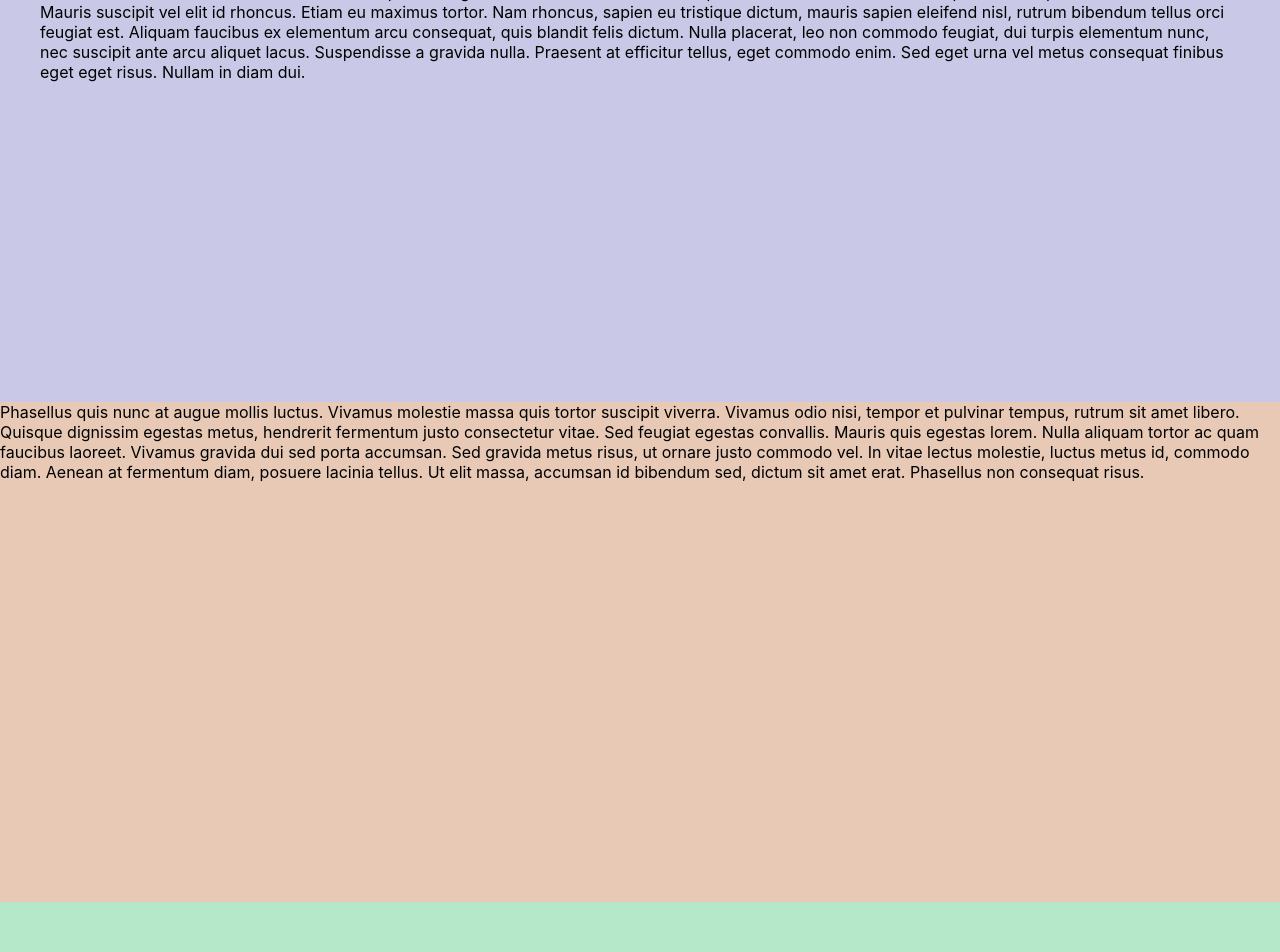
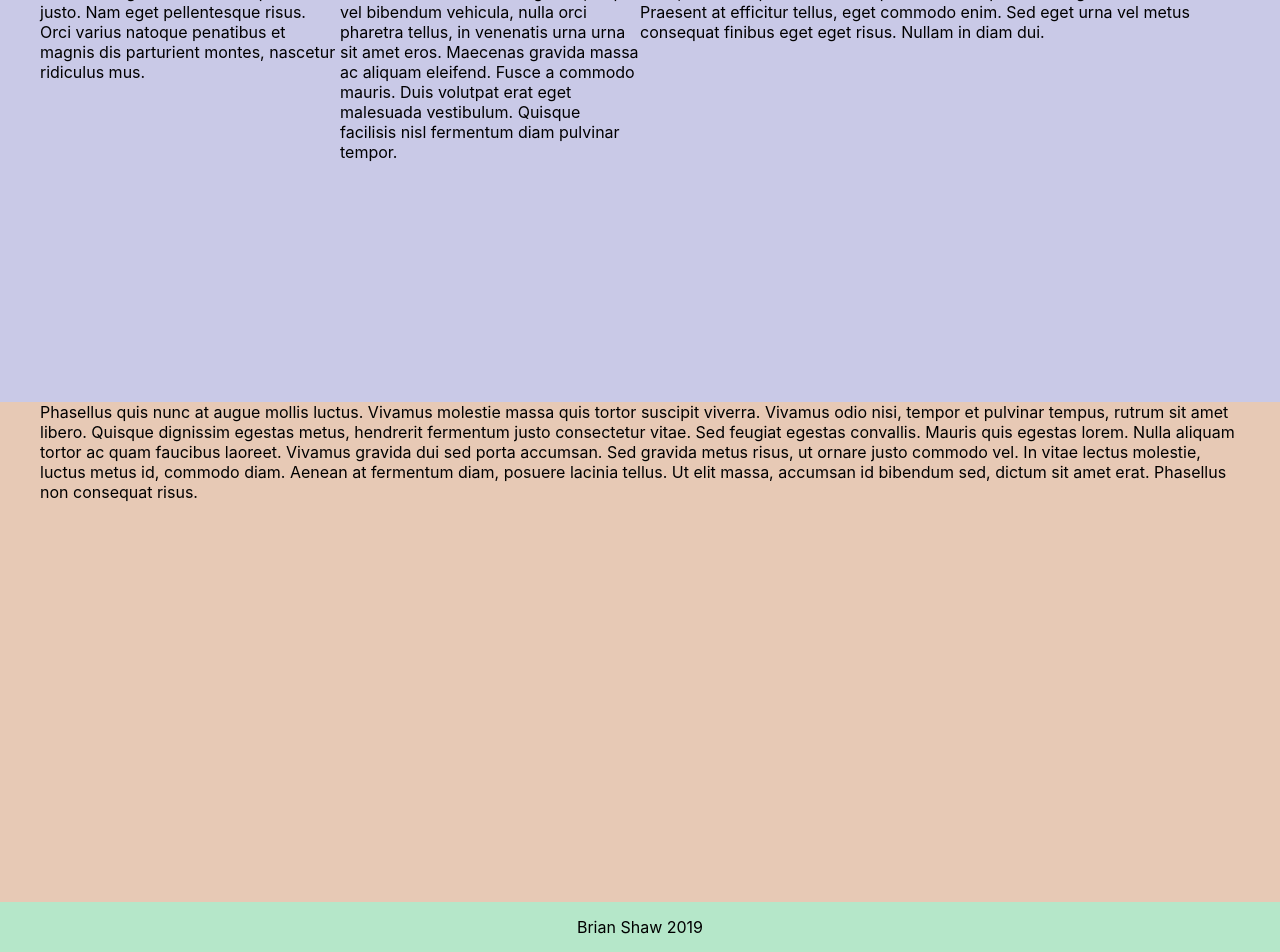
Before and after one commit to brishaw/react-homepage, a React (Create React App) app: page / in a window 1280 px wide. Shown: the part 1407-2359 px from the top of the page. Built offline with nearby package versions, Linux system fonts and the light colour scheme.

Commit message:
continue styling...

```diff
--- a/src/Components/About.js
+++ b/src/Components/About.js
@@ -6,13 +6,13 @@ class About extends Component {
     return (
       <section className="about">
         <section className="pane">
-          <article>
+          <article className="frame">
             <p>Phasellus quis eros lorem. Aliquam porttitor magna sed odio consequat varius ac id erat. Aliquam suscipit semper lorem sit amet cursus. Mauris id ex ac magna venenatis aliquet a nec justo. Nam eget pellentesque risus. Orci varius natoque penatibus et magnis dis parturient montes, nascetur ridiculus mus.</p>
           </article>
-          <article>
+          <article className="frame">
             <p>Duis non luctus ligula. Nunc laoreet convallis egestas. Aliquam laoreet, arcu nec volutpat consectetur, lectus lectus molestie justo, sit amet pulvinar nulla nisi accumsan leo. Cras egestas, turpis vel bibendum vehicula, nulla orci pharetra tellus, in venenatis urna urna sit amet eros. Maecenas gravida massa ac aliquam eleifend. Fusce a commodo mauris. Duis volutpat erat eget malesuada vestibulum. Quisque facilisis nisl fermentum diam pulvinar tempor.</p>
           </article>
-          <article>
+          <article className="frame">
             <p>Mauris suscipit vel elit id rhoncus. Etiam eu maximus tortor. Nam rhoncus, sapien eu tristique dictum, mauris sapien eleifend nisl, rutrum bibendum tellus orci feugiat est. Aliquam faucibus ex elementum arcu consequat, quis blandit felis dictum. Nulla placerat, leo non commodo feugiat, dui turpis elementum nunc, nec suscipit ante arcu aliquet lacus. Suspendisse a gravida nulla. Praesent at efficitur tellus, eget commodo enim. Sed eget urna vel metus consequat finibus eget eget risus. Nullam in diam dui.</p>
           </article>
         </section>
--- a/src/Components/Contact.js
+++ b/src/Components/Contact.js
@@ -5,9 +5,11 @@ class Contact extends Component {
   render() {
     return (
       <section className="contact">
-        <article>
-          <p>Phasellus quis nunc at augue mollis luctus. Vivamus molestie massa quis tortor suscipit viverra. Vivamus odio nisi, tempor et pulvinar tempus, rutrum sit amet libero. Quisque dignissim egestas metus, hendrerit fermentum justo consectetur vitae. Sed feugiat egestas convallis. Mauris quis egestas lorem. Nulla aliquam tortor ac quam faucibus laoreet. Vivamus gravida dui sed porta accumsan. Sed gravida metus risus, ut ornare justo commodo vel. In vitae lectus molestie, luctus metus id, commodo diam. Aenean at fermentum diam, posuere lacinia tellus. Ut elit massa, accumsan id bibendum sed, dictum sit amet erat. Phasellus non consequat risus.</p>
-        </article>
+        <section className="pane">
+          <article>
+            <p>Phasellus quis nunc at augue mollis luctus. Vivamus molestie massa quis tortor suscipit viverra. Vivamus odio nisi, tempor et pulvinar tempus, rutrum sit amet libero. Quisque dignissim egestas metus, hendrerit fermentum justo consectetur vitae. Sed feugiat egestas convallis. Mauris quis egestas lorem. Nulla aliquam tortor ac quam faucibus laoreet. Vivamus gravida dui sed porta accumsan. Sed gravida metus risus, ut ornare justo commodo vel. In vitae lectus molestie, luctus metus id, commodo diam. Aenean at fermentum diam, posuere lacinia tellus. Ut elit massa, accumsan id bibendum sed, dictum sit amet erat. Phasellus non consequat risus.</p>
+          </article>
+        </section>
       </section>
     )
   }
--- a/src/Components/Footer.js
+++ b/src/Components/Footer.js
@@ -4,7 +4,11 @@ import './Style/Footer.css';
 class Footer extends Component {
   render() {
     return (
-      <footer className="footer"></footer>
+      <footer className="footer">
+        <section className="pane">
+          <div className="copy">Brian Shaw 2019</div>
+        </section>
+      </footer>
     )
   }
 }
--- a/src/Components/Style/About.css
+++ b/src/Components/Style/About.css
@@ -8,3 +8,40 @@
   margin: 0 auto;
   max-width: 1200px;
 }
+
+.frame p {
+  display: block;
+  width: 100%;
+}
+
+@media screen and (min-width: 600px) {
+
+  .frame{
+    width: 50%;
+  }
+
+  .frame:last-of-type {
+    width: 50%;
+  }
+
+}
+
+@media screen and (min-width: 1000px) {
+  .frame {
+    width: calc(100% / 3);
+  }
+
+  .frame:last-of-type {
+    width: 25%;
+  }
+}
+
+@media screen and (min-width: 1200px) {
+  .frame {
+    width: calc(100% / 4);
+  }
+
+  .frame:last-of-type {
+    width: 50%;
+  }
+}
--- a/src/Components/Style/Contact.css
+++ b/src/Components/Style/Contact.css
@@ -3,3 +3,8 @@
   width: 100%;
   height: 500px;
 }
+
+.pane {
+  margin: 0 auto;
+  max-width: 1200px;
+}
--- a/src/Components/Style/Footer.css
+++ b/src/Components/Style/Footer.css
@@ -3,3 +3,10 @@
   width: 100%;
   height: 50px;
 }
+
+footer .pane {
+  display: flex;
+  height: inherit;
+  justify-content: center;
+  align-items: center;
+}
--- a/src/Components/Style/Portfolio.css
+++ b/src/Components/Style/Portfolio.css
@@ -33,19 +33,19 @@ figure {
     flex-direction: row;
   }
 
-  .window{
+  .window {
     width: 50%;
   }
 }
 
 @media screen and (min-width: 1000px) {
-  .window{
+  .window {
     width: calc(100% / 3);
   }
 }
 
 @media screen and (min-width: 1200px) {
-  .window{
+  .window {
     width: calc(100% / 4);
   }
 }
```
